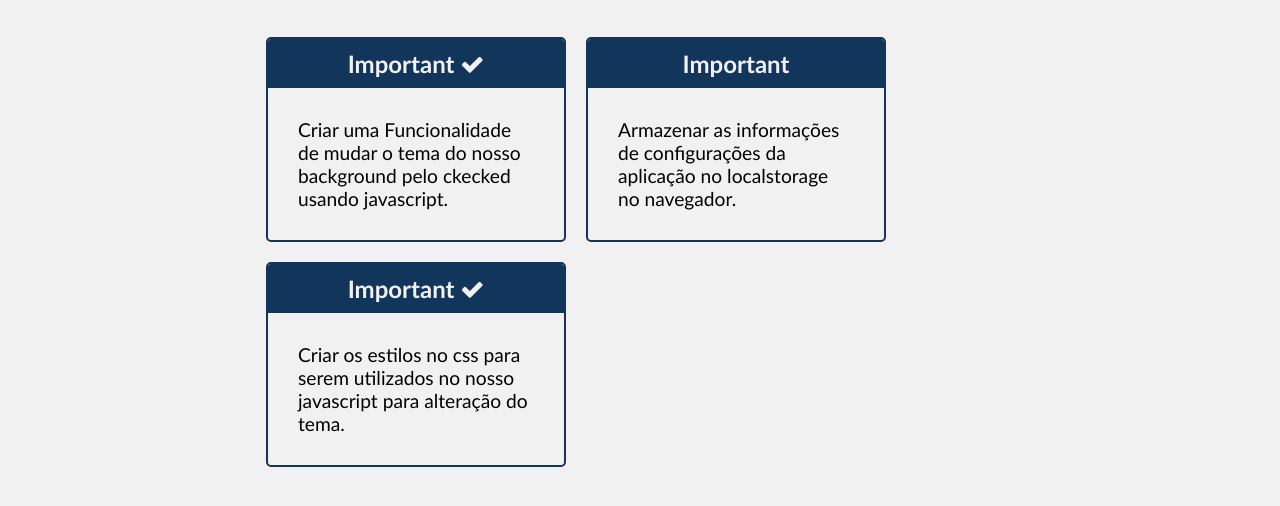
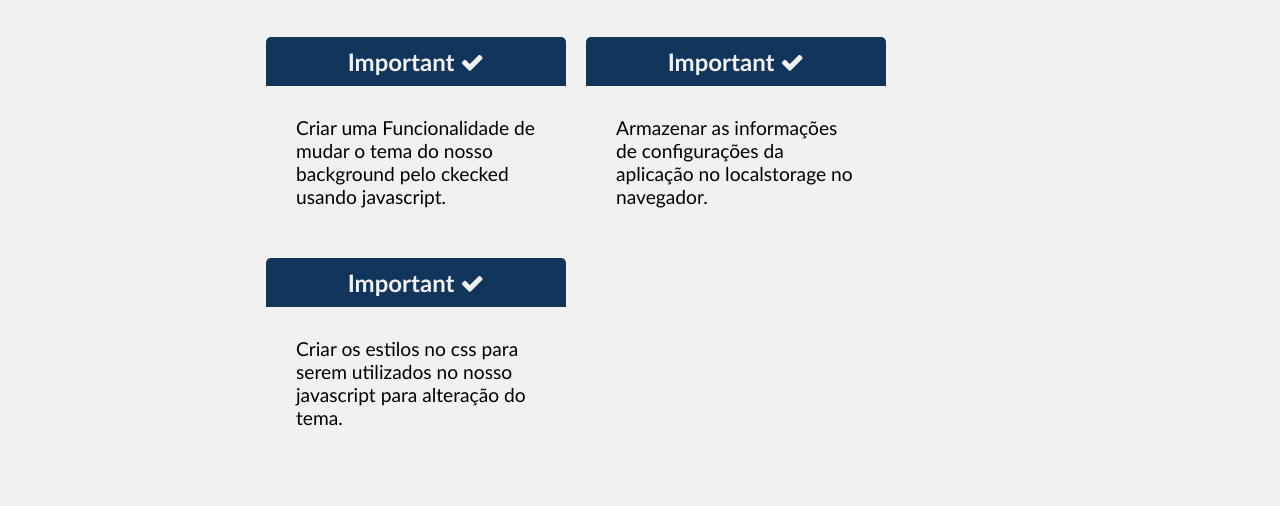
Before and after one commit to WelderMileu/tema, a plain HTML site: page index.html in a window 1280 px wide. Shown: the part 164-670 px from the top of the page. Drawn offline with Linux system fonts and the light colour scheme.

Commit message:
Chacando a ultima tarefa e tirando a borda dos cards de tarefas

```diff
--- a/css/style.css
+++ b/css/style.css
@@ -100,7 +100,6 @@ h1 {
 .container .list li {
 	width: 300px;
 	margin: 10px;
-	border:2px solid var(--blue);
 	border-radius: 5px;
 	position: relative;
 	overflow: hidden;
--- a/index.html
+++ b/index.html
@@ -27,7 +27,7 @@
 					usando javascript.</p>
 				</li>
 				<li>
-					<p>Important</p>
+					<p>Important <i class="fa fa-check"></i></p>
 					<p>Armazenar as informações de configurações da
 					aplicação no localstorage no navegador.</p>
 				</li>
```
